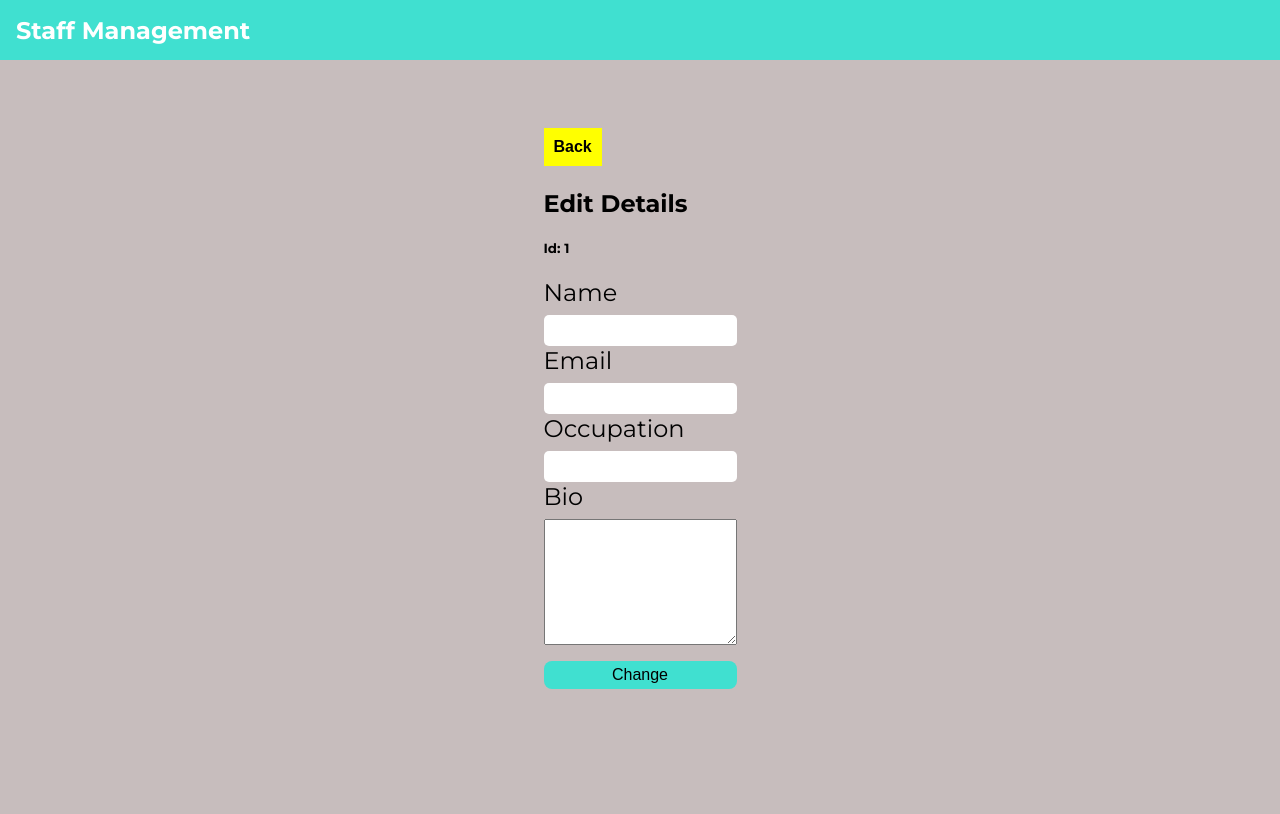
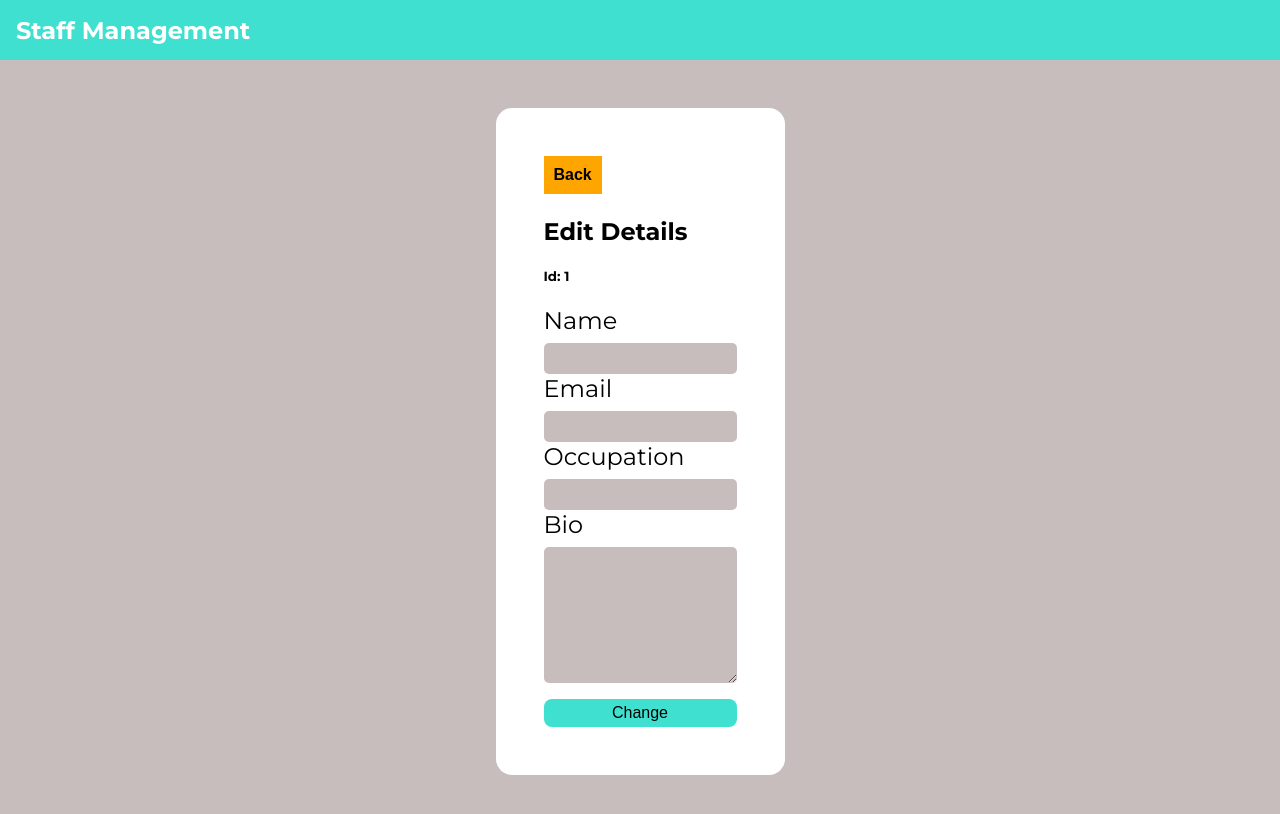
Before and after one commit to vicowiti/js-interview-project, a React (Create React App) app: page /1 in a window 1280 px wide. Shown: the top 814 px of the page. Built offline with nearby package versions, Linux system fonts and the light colour scheme.

Commit message:
Added the edit form sttyling

```diff
--- a/src/components/EditForm/EditForm.js
+++ b/src/components/EditForm/EditForm.js
@@ -22,10 +22,10 @@ const EditForm = () => {
   const [occupation, setOccupation] = useState(singleEmployee?.occupation);
   const [bio, setBio] = useState(singleEmployee?.bio);
   const [loading, setLoading] = useState(false);
+  const [stateMsg, setStateMsg] = useState("");
 
   const handleEdit = async (e) => {
     e.preventDefault();
-
     if (name && email && occupation && bio) {
       setLoading(true);
       const response = await dispatch(
@@ -37,19 +37,22 @@ const EditForm = () => {
           bio,
         })
       );
-
       if (response.payload.name) {
-        setLoading(false);
         dispatch(getStaff());
-        navigate("/");
+        setStateMsg("Request Successful!");
+        setTimeout(() => {
+          setLoading(false);
+          navigate("/");
+        }, 3000);
+      } else {
+        setStateMsg("Request failed!");
       }
     }
   };
   return (
     <div className="form-container">
-      {loading ? (
-        <Loader />
-      ) : (
+      {loading && <Loader />}
+      {
         <div className="editform">
           <button onClick={() => navigate("/")} className="back-btn">
             Back
@@ -93,9 +96,10 @@ const EditForm = () => {
             <button className="edit-btn" type="submit">
               Change
             </button>
+            <div>{stateMsg}</div>
           </form>
         </div>
-      )}
+      }
     </div>
   );
 };
--- a/src/components/EditForm/Editform.css
+++ b/src/components/EditForm/Editform.css
@@ -7,8 +7,11 @@
 }
 .editform {
   margin-top: 3rem;
-  padding: 20px;
-  max-width: 500px !important;
+  margin-bottom: 3rem;
+  padding: 3rem;
+  max-width: 700px !important;
+  background: #fff;
+  border-radius: 1rem;
 }
 
 .form-sgt {
@@ -16,10 +19,12 @@
   flex-direction: column;
 }
 
-input {
+input,
+textarea {
   padding: 0.5rem;
   border-radius: 5px;
   border: none;
+  background-color: #c7bdbd;
 }
 
 .edit-btn {
@@ -40,12 +45,9 @@ label {
 
 .back-btn {
   padding: 10px;
-  background-color: yellow;
+  background-color: orange;
   border: none;
   font-size: 1rem;
   font-weight: 900;
   margin-bottom: 0.2rem;
 }
-
-@media screen and (max-width: 800px) {
-}
--- a/src/components/StaffList/StaffList.css
+++ b/src/components/StaffList/StaffList.css
@@ -26,7 +26,9 @@
 .search > input {
   padding: 11px;
   border: none;
+  outline: none;
   border-radius: 32px;
+  background: #fff;
 }
 .card-header {
   width: 100%;
```
